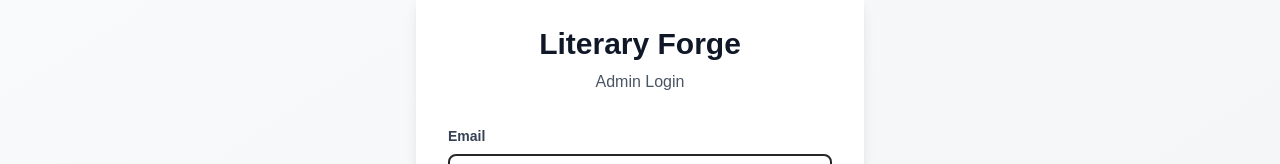
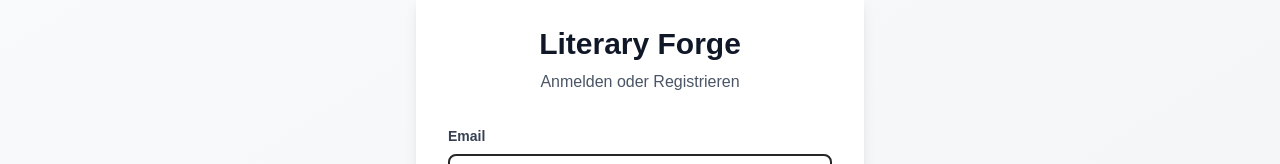
Before and after one commit to Mts-Potter/literary-forge, a Next.js app: page /login in a window 1280 px wide. Shown: the part 251-415 px from the top of the page. Built offline with nearby package versions, Linux system fonts and the light colour scheme; no server answers.

Commit message:
fix: Öffne Login für alle User statt nur Admins
- Ändere Titel von 'Admin Login' zu 'Anmelden oder Registrieren'
- Redirect nach Login zu /dashboard statt /admin/ingest
- Admin-Funktionen bleiben geschützt durch RLS und ADMIN_USER_IDS

```diff
--- a/app/login/page.tsx
+++ b/app/login/page.tsx
@@ -28,7 +28,7 @@
       setError(error.message)
       setIsLoading(false)
     } else {
-      router.push('/admin/ingest')
+      router.push('/dashboard')
       router.refresh()
     }
   }
@@ -58,7 +58,7 @@
       <div className="bg-white rounded-lg shadow-lg p-8 w-full max-w-md">
         <div className="text-center mb-8">
           <h1 className="text-3xl font-bold text-gray-900 mb-2">Literary Forge</h1>
-          <p className="text-gray-600">Admin Login</p>
+          <p className="text-gray-600">Anmelden oder Registrieren</p>
         </div>
 
         <form onSubmit={handleLogin} className="space-y-4">
```
